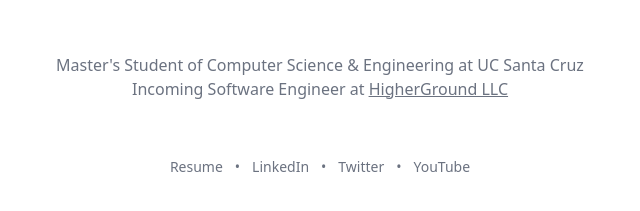
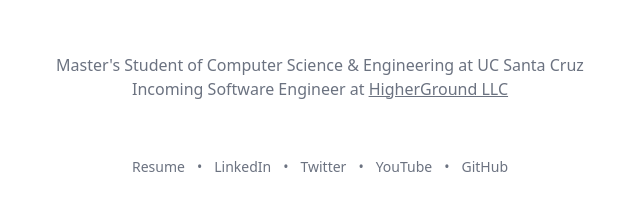
Before and after one commit to whoistamir/website, an Astro site: page / in a window 1280 px wide. Shown: the part 389-600 px from the top of the page, without its empty margins (320-960 px from the left). Built offline with nearby package versions, Linux system fonts and the light colour scheme; Astro itself is replaced by a stand-in of ours.

Commit message:
Fixed footer

```diff
--- a/src/components/Footer.astro
+++ b/src/components/Footer.astro
@@ -23,9 +23,9 @@
     href="https://www.youtube.com/@whoistamir"
     class="ease transition hover:cursor-pointer hover:text-gray-800">YouTube</a
   >
-  <!-- • -->
-  <!-- <a
+  •
+  <a
     href="https://www.github.com/whoistamir"
     class="ease transition hover:cursor-pointer hover:text-gray-800">GitHub</a
-  > -->
+  >
 </div>
```
